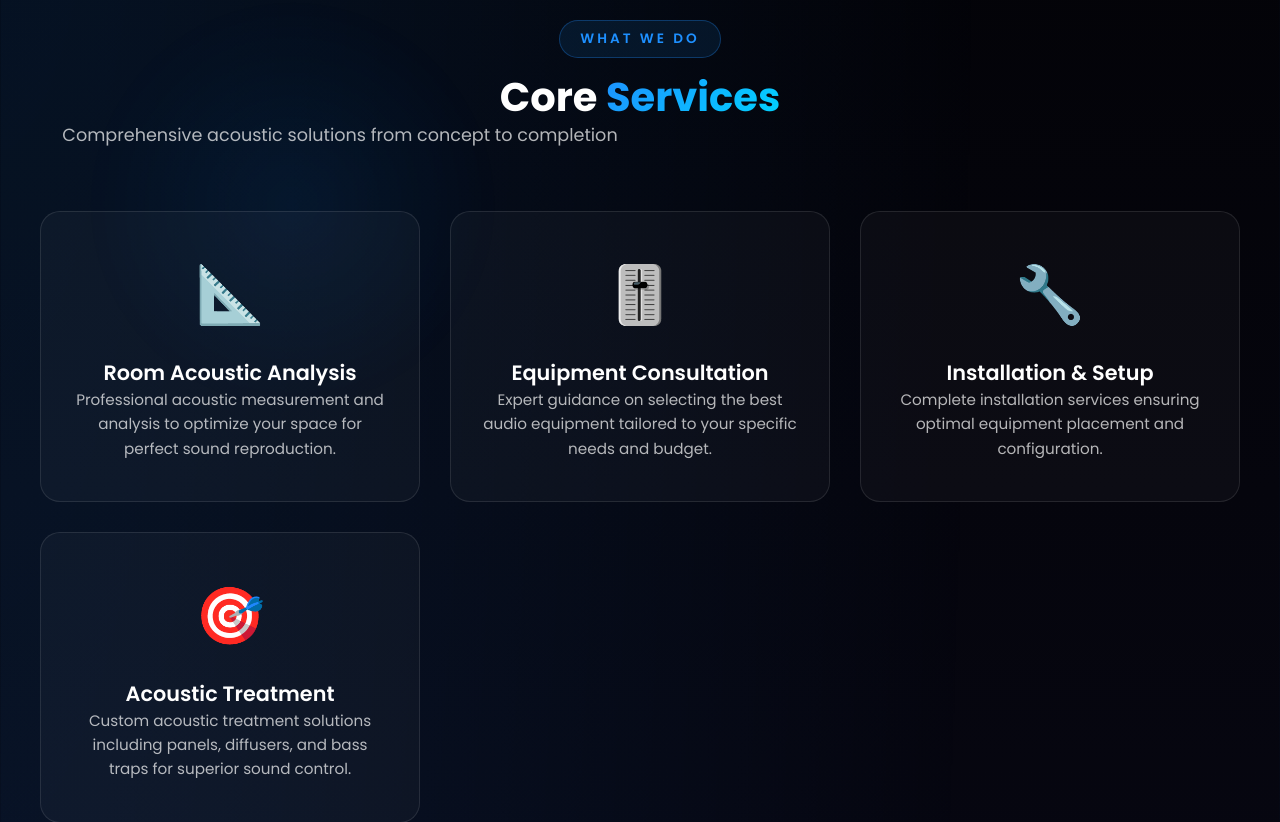
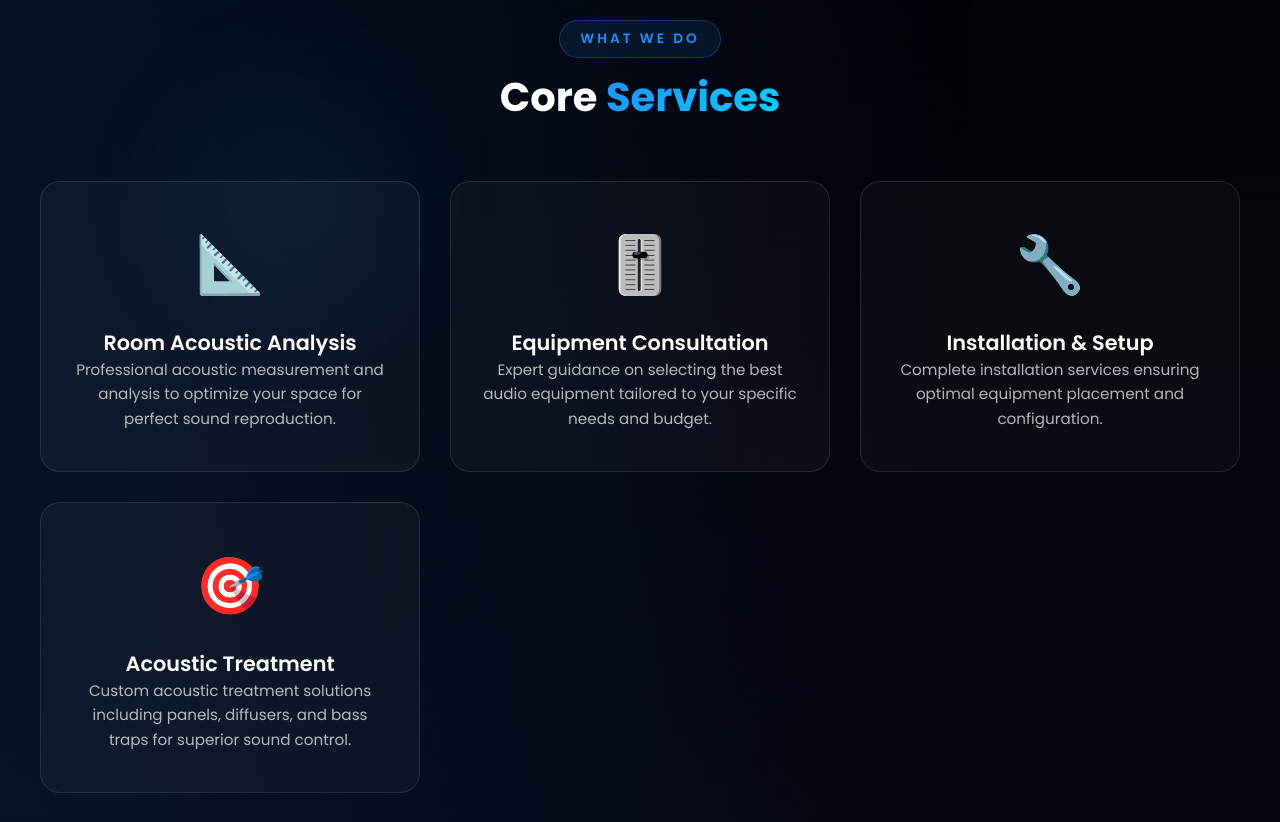
Before and after one commit to Shubhamzio/audionexz-cicd, a React (Vite) app: page /consultancy in a window 1280 px wide. Shown: the part 880-1702 px from the top of the page. Built offline with nearby package versions, Linux system fonts and the light colour scheme.

Commit message:
commit for the changes

```diff
--- a/src/components/Consultancy/Consultancy.jsx
+++ b/src/components/Consultancy/Consultancy.jsx
@@ -341,9 +341,6 @@ const Consultancy = () => {
               Core{" "}
               <span className="anxConslt__sectionTitleHighlight">Services</span>
             </h2>
-            <p className="anxConslt__sectionDescription">
-              Comprehensive acoustic solutions from concept to completion
-            </p>
           </div>
           <div className="anxConslt__coreGrid">
             {coreServices.map((service, index) => (
```
